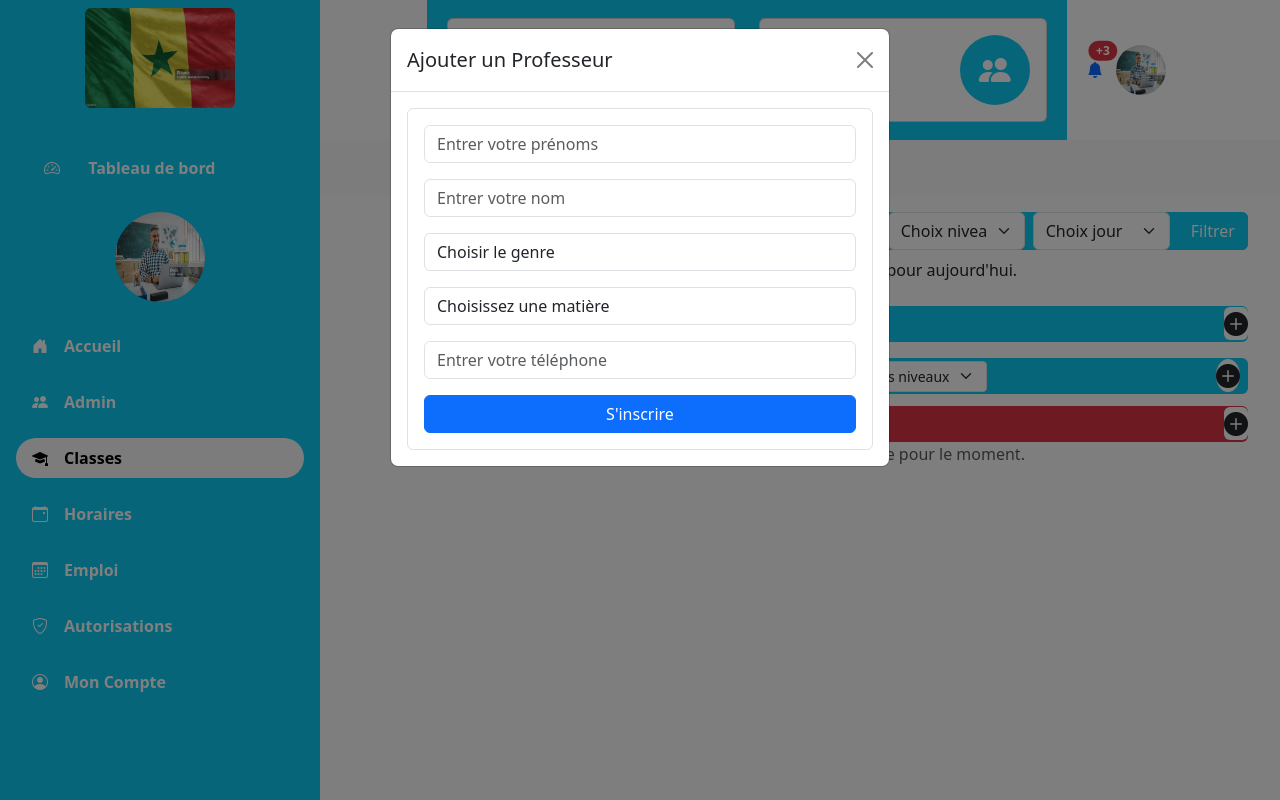
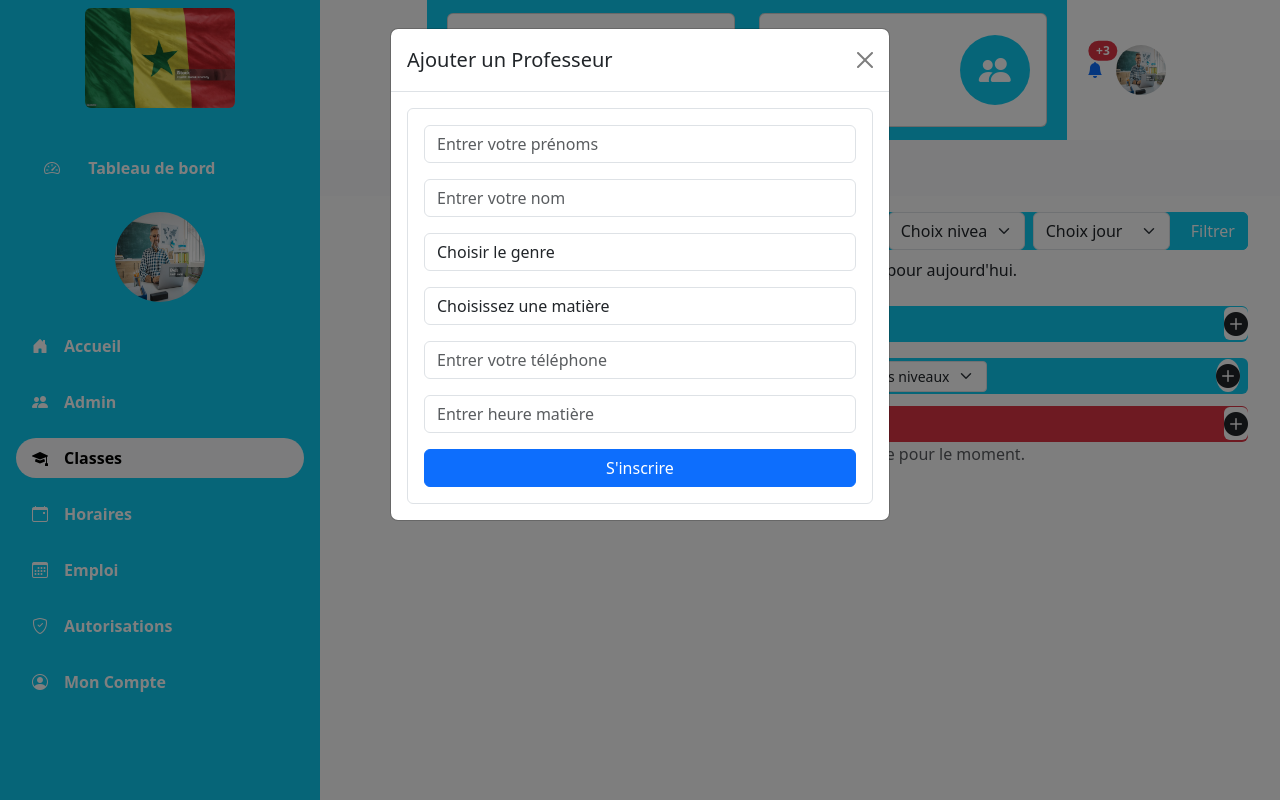
Before and after one commit to modouro/djembering_online, a Django app: page /gestion_classe/ in a window 1280 px wide, after a click that opens the changed part. Run offline with Django 5.2, Linux system fonts and the light colour scheme; data that the repository does not hold is empty.

Commit message:
commit now

```diff
--- a/djembering_online/views.py
+++ b/djembering_online/views.py
@@ -59,8 +59,7 @@ def admin_view(request):
     return render(request, 'gestions/admin.html', context)
 
 def get_totals_context():
-    return
-    {
+    return{
         "total_eleves": Eleves.objects.count(),
         "total_professeurs": Professeur.objects.count(),
         }
@@ -119,25 +118,7 @@ def sections_view(request, section=None):
         "heures": heures
     })
 
-"""
-def sections_view(request, section=None):
-    if section is None:
-        return redirect("/gestion_heure/0/")
 
-    section, heures = get_heures_par_section(section)
-
-    # Calcul du ratio pour chaque heure
-    for h in heures:
-        if h.heures_dues and h.heures_dues != 0:
-            h.ratio = round((h.heures_faites / h.heures_dues) * 100, 2)
-        else:
-            h.ratio = 0  # évite la division par zéro
-
-    return render(request, "gestions/gestion_heure.html", {
-        "section": section,
-        "heures": heures
-    })
- """
 
 def ajouter_calcul_heures(request):
     # On récupère la section depuis l'URL
@@ -579,9 +560,10 @@ def add_professeur_view(request):
         sexe = request.POST.get('sexe')
         fonction = request.POST.get('fonction')
         telephone = request.POST.get('telephone')
+        heure_matiere = request.POST.get('heure_matiere')
 
         # Validation basique
-        if not (prenom and nom and sexe and fonction and telephone):
+        if not (prenom and nom and sexe and fonction and telephone and heure_matiere):
             messages.error(request, "Veuillez remplir tous les champs.")
             return redirect('gestion_classe')  # Remplacez par l'URL de votre page
 
@@ -591,7 +573,8 @@ def add_professeur_view(request):
             nom=nom,
             sexe=sexe,
             fonction=fonction,
-            telephone=telephone
+            telephone=telephone,
+            heure_matiere=heure_matiere
         )
         messages.success(request, "Professeur ajouté avec succès !")
         return redirect('gestion_classe')  # Remplacez par l'URL de votre page
@@ -608,9 +591,10 @@ def update_professeur_view(request, professeur_id):
         sexe = request.POST.get('sexe')
         fonction = request.POST.get('fonction')
         telephone = request.POST.get('telephone')
+        heure_matiere = request.POST.get('heure_matiere')
 
         # Validation basique
-        if not (prenom and nom and sexe and fonction and telephone):
+        if not (prenom and nom and sexe and fonction and telephone and heure_matiere):
             messages.error(request, "Veuillez remplir tous les champs.")
             return redirect('edit_professeur', professeur_id=professeur_id)
 
@@ -620,6 +604,7 @@ def update_professeur_view(request, professeur_id):
         professeur.sexe = sexe
         professeur.fonction = fonction
         professeur.telephone = telephone
+        professeur.heure_matiere = heure_matiere
         professeur.save()
 
         messages.success(request, "Professeur modifié avec succès !")
--- a/templates/gestion_classes/liste_profs.html
+++ b/templates/gestion_classes/liste_profs.html
@@ -53,6 +53,9 @@
                             <div class="mb-3">
                                 <input type="text" class="form-control" name="telephone" placeholder="Entrer votre téléphone" required>
                             </div>
+                            <div class="mb-3">
+                                <input type="number" class="form-control" name="heure_matiere" placeholder="Entrer heure matière" min="0" step="1" required>
+                            </div>
                             <button type="submit" class="btn btn-primary w-100">S'inscrire</button>
                         </fieldset>
                     </form>
@@ -65,17 +68,20 @@
     {% for professeur in professeur_page_obj %}
     <div class="row text-black text-center align-items-center py-1 rounded">
         <!-- Avatar -->
-        <div class="col-2 col-md-1 text-center">
+        <div class="col-2 col-md-1 d-flex justify-content-center">
             <div class="rounded-circle border d-flex justify-content-center align-items-center" style="width: 40px; height: 40px;">
                 <i class="bi bi-stack" style="font-size: 1.5rem;"></i>
             </div>
         </div>
         <!-- Détails Professeur -->
-        <div class="col-6 col-md-5">
-            <p class="mb-0 text-start">{{ professeur.prenom }} - {{ professeur.nom }}</p>
+        <div class="col-10 col-md-4 text-start">
+            <p class="mb-0">{{ professeur.prenom }} - {{ professeur.nom }}</p>
         </div>
-        <div class="col-4 col-md-4">
-            <p class="mb-0 text-start">{{ professeur.fonction }}</p>
+        <div class="col-6 col-md-3 text-start">
+            <p class="mb-0">{{ professeur.fonction }}</p>
+        </div>
+        <div class="col-6 col-md-2 text-start">
+            <p class="mb-0">{{ professeur.heure_matiere }} h</p>
         </div>
         <div class="col-12 col-md-2 text-end">
             <a href="{% url 'update_professeur' professeur.id %}" class="">
--- a/templates/partials/cards_horaires.html
+++ b/templates/partials/cards_horaires.html
@@ -322,9 +322,9 @@
                     0 %
                 {% endif %}
                 <div class="col-md-2 col-6">
-</div>
+        </div>
 
-            </div>
+        </div>
 
             <!-- C'est pour créer la ligne horizontal -->
             <div class="col-md-1"></div>
@@ -369,7 +369,7 @@
             </div>
         </div>
     </div>
-</div>
+
 
     <div id="section5" class="container py-1 {% if section == '5' %} d-block {% else %} d-none {% endif %}">
         {% if heures %}
```
Also changed, not shown: templates/modifications/modifier_prof.html (+12 -0 lines).
